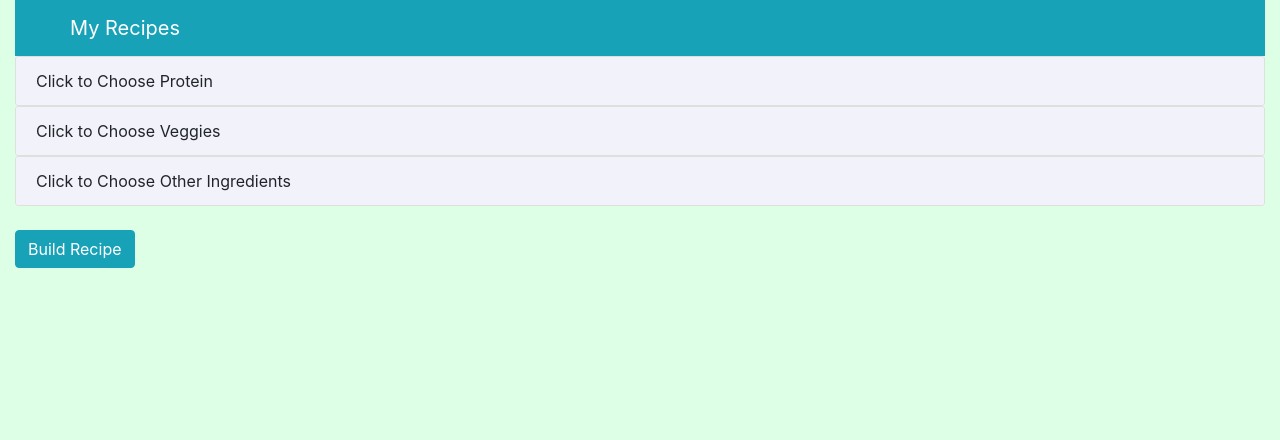
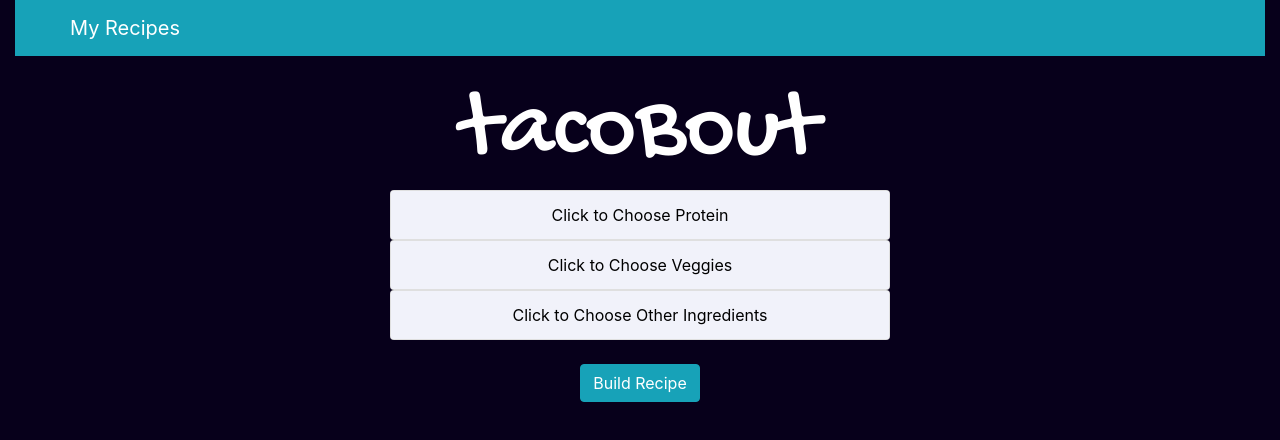
Before and after one commit to hgbritten/taco-tuesday-frontend, a React (Create React App) app: page /app in a window 1280 px wide. Shown: the top 440 px of the page. Built offline with nearby package versions, Linux system fonts and the light colour scheme.

Commit message:
adds all styling

```diff
--- a/src/App.css
+++ b/src/App.css
@@ -45,14 +45,29 @@
   font-family: 'GochiHand';
   src: local('GochiHand'), url(./fonts/GochiHand-Regular.ttf) format('truetype');}
 
+@font-face {
+  font-family: 'Shadows';
+  src: local('Shadows'), url(./fonts/ShadowsIntoLight-Regular.ttf) format('truetype');}
+
 body {
-  background-color: rgb(221, 255, 229);
+  /* background-color: rgb(221, 255, 229); */
+  background-color: rgb(7, 0, 27);
+  color: white;
 }
 
 #welcome {
   margin-top: .2em;
   text-align: center;
   /* font-family: 'ArchitectsDaughter'; */
+  font-family: GochiHand;
+  font-size: 6em;
+
+}
+
+#welcome2 {
+  margin-top: .2em;
+  margin-bottom: 0;
+  text-align: center;
   font-family: GochiHand;
   font-size: 6em;
 
@@ -89,22 +104,74 @@ body {
   margin: 0 auto;
   margin-top: 1em;
   box-shadow: 5px 5px;
+
+}
+
+#accordion-container {
+  margin-top: 0;
+  text-align: center;
+}
+
+#accordion {
+
+  margin: 0 auto;
+  max-width: 40%;
 }
 
 #accordionBackground {
   background-color: rgb(241, 242, 250);
+  color:black;
 
 }
 
 #favRecipe {
+  margin-top: .5em;
+  font-size: 4em;
+  text-align: center;
   /* font-family: 'GochiHand'; */
-  font-family: 'ArchitectsDaughter';
+  font-family: 'Shadows';
 
 }
 
-#welcomeMessage{
+#welcomeMessage {
+  text-align: center;
+  font-size: 2em;
   font-family: 'ArchitectsDaughter';
 }
 /* #accordionDropDown {
   background-color: yellow;
 } */
+
+#my-recipes-header {
+  text-align: center;
+  margin-bottom: 3em;
+
+}
+
+#card {
+  color: black;
+  text-align: center;
+}
+
+#card-title {
+  color: black;
+  font-size: 1.5em;
+}
+
+#allcards {
+  max-width: 75%;
+  margin: 0 auto;
+  text-align: center;
+}
+
+#modal-image {
+  margin: 0 auto;
+}
+
+#my-recipes-button {
+  margin-right: 1em;
+}
+
+#modal {
+  text-align: center;
+}
--- a/src/App.js
+++ b/src/App.js
@@ -12,6 +12,7 @@ class App extends React.Component {
     return (
       <Container fluid>
         <Header />
+        <h1 id="welcome2">tacoBout</h1>
         <Ingredients />
       </Container>
     );
--- a/src/Ingredients.js
+++ b/src/Ingredients.js
@@ -43,11 +43,12 @@ class Ingredients extends React.Component {
     }
   }
 
-  // work
+
   render() {
     return (
-      <>
-        <Form onSubmit={this.sendIngredientsList}>
+
+      <div id="accordion-container">
+        <Form id="accordion" onSubmit={this.sendIngredientsList}>
 
           <Accordion defaultActiveKey="1" >
 
@@ -120,7 +121,7 @@ class Ingredients extends React.Component {
         </Form >
         <Recipes recipeArray={this.state.brandNewRecipe} />
 
-      </>
+      </div>
     )
   }
 }
--- a/src/Landing.js
+++ b/src/Landing.js
@@ -30,7 +30,7 @@ class Landing extends React.Component {
         <h1 id="welcome">tacoBout</h1>
         <div id="buttonDiv">
           {!this.props.auth0.isAuthenticated && <LoginButton />}
-          {this.props.auth0.isAuthenticated && <LogoutButton userUpdate={this.updateUser}/>}
+          {this.props.auth0.isAuthenticated && <LogoutButton userUpdate={this.updateUser} />}
         </div>
         <div id="welcomeDiv">
           {this.props.auth0.isAuthenticated && <Link to="/app" className="btn btn-info" id="welcomeButton">Build Recipe</Link>}
--- a/src/MyRecipes.js
+++ b/src/MyRecipes.js
@@ -1,5 +1,6 @@
 import React from 'react';
 import { CardColumns, Card, Button } from 'react-bootstrap';
+import { Link } from "react-router-dom";
 import { withAuth0 } from '@auth0/auth0-react';
 import SavedRecipeModal from './SavedRecipeModal'
 import axios from 'axios';
@@ -22,7 +23,9 @@ class MyRecipes extends React.Component {
 
   getMyRecipes = async () => {
     try {
-      const recipes = await axios.get(`${SERVER}/user-recipes`, { email: this.props.auth0.user.email });
+      const email = this.props.auth0.user.email;
+      const recipes = await axios.get(`${SERVER}/user-recipes?email=${email}`);
+      // const recipes = await axios.get(`${SERVER}/user-recipes`, { email: this.props.auth0.user.email });
       console.log(recipes.data);
       console.log({ email: this.props.auth0.user.email });
       console.log(`${SERVER}/user-recipes`);
@@ -65,21 +68,23 @@ class MyRecipes extends React.Component {
       console.log(user);
       return (
         <>
+          <h1 id="favRecipe">My Favorite Recipes</h1>
+          <p id="welcomeMessage">Hello, {user.name}!</p>
           <div id="my-recipes-header">
-            <h1 id="favRecipe">My Favorite Recipes</h1>
-            <p id="welcomeMessage">Hello, {user.name}!</p>
+            <Link to="/app" className="btn btn-info" id="my-recipes-button">Back</Link>
             <Button variant="info" onClick={this.getMyRecipes}>See My Recipes</Button>
-          </div>
-          {this.state.recipes.length > 0 &&
-            <CardColumns>
+          </div >
+          {
+            this.state.recipes.length > 0 &&
+            <CardColumns id="allcards">
               {this.state.recipes.map((recipe, index) =>
 
                 <>
                   <Card key={index} onClick={() => this.handleOpen(recipe)}>
                     <Card.Img src={recipe.image} alt="recipe" />
                     <Card.Body>
-                      <Card.Title>{recipe.title}</Card.Title>
-                      <Card.Text>{recipe.summary.replace(/<\/?[^>]+>/gi, '')}</Card.Text>
+                      <Card.Title id="card-title">{recipe.title}</Card.Title>
+                      {/* <Card.Text>{recipe.summary.replace(/<\/?[^>]+>/gi, '')}</Card.Text> */}
                     </Card.Body>
                     <Card.Footer>
                     </Card.Footer>
@@ -91,7 +96,8 @@ class MyRecipes extends React.Component {
             </CardColumns>
 
           }
-          {this.state.showModal &&
+          {
+            this.state.showModal &&
             <SavedRecipeModal
               showModal={this.state.showModal}
               recipeToShow={this.state.recipeToShow}
--- a/src/Recipes.js
+++ b/src/Recipes.js
@@ -39,14 +39,14 @@ class Recipes extends React.Component {
       <>
         <br />
         {this.props.recipeArray.length > 0 &&
-          <CardColumns>
+          <CardColumns id="allcards">
             {this.props.recipeArray.map((recipe, index) =>
               <>
                 <Card key={index} onClick={() => this.handleOpen(recipe)}>
                   <Card.Img src={recipe.image} alt="recipe" />
                   <Card.Body>
-                    <Card.Title>{recipe.title}</Card.Title>
-                    <Card.Text>{recipe.summary}</Card.Text>
+                    <Card.Title id="card-title" >{recipe.title}</Card.Title>
+                    {/* <Card.Text>{recipe.summary}</Card.Text> */}
                   </Card.Body>
                   <Card.Footer>
                   </Card.Footer>
```
Also changed, not shown: src/RecipesModal.js (+3 -3 lines), src/SavedRecipeModal.js (+5 -5 lines). Lines whose indentation alone changed are shown as unchanged.
